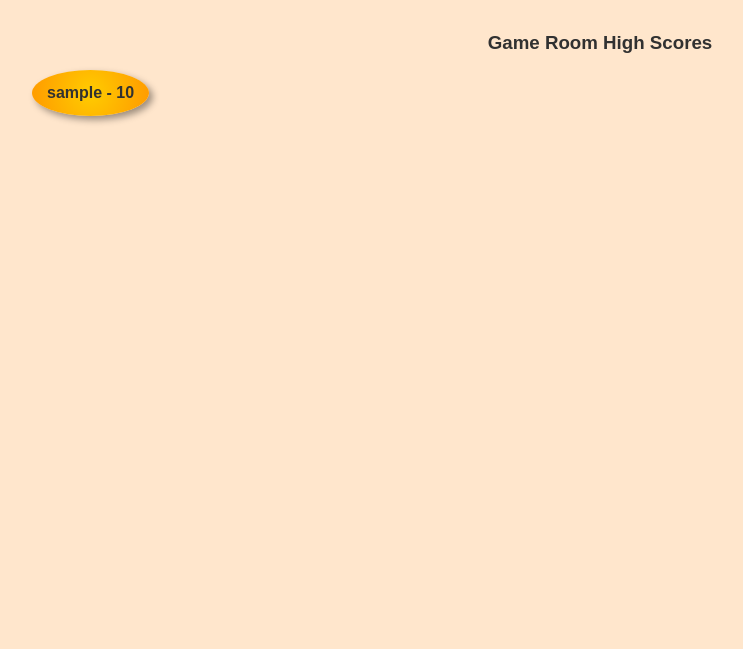
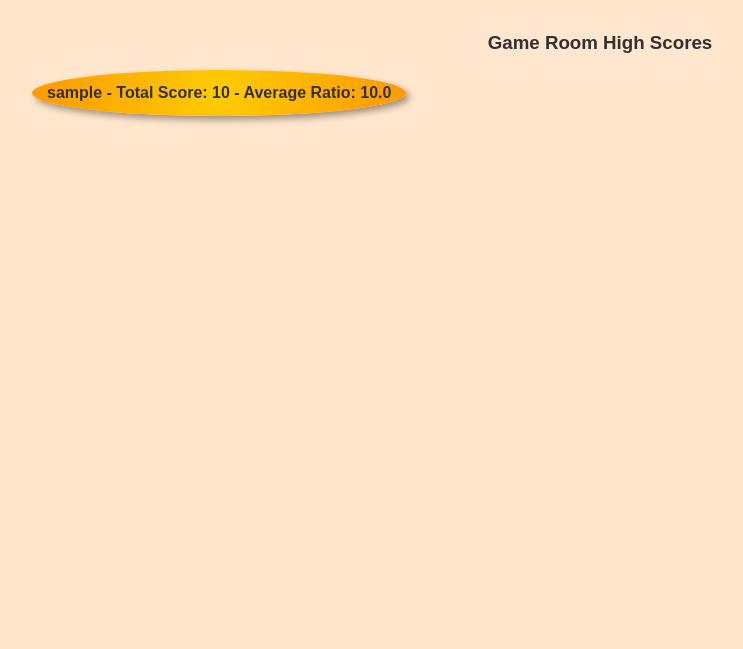
Before and after one commit to RenaldasZ/GameRoom, a Django app: page /hiscore/ in a window 1280 px wide. Shown: the part 56-705 px from the top of the page, without its empty margins (40-783 px from the left). Run offline with Django 4.2, Linux system fonts and the light colour scheme; tables that the repository leaves empty hold one stand-in row (values such as "Sample post").

Commit message:
added average player score

```diff
--- a/gameroom/game/templates/gameweb/hiscore.html
+++ b/gameroom/game/templates/gameweb/hiscore.html
@@ -5,7 +5,7 @@
 <h3>Game Room High Scores</h3>
 <ul>
     {% for player in top_players %}
-        <li> {{ player.user.username }} - {{ player.score }}</li>
+        <li> {{ player.username }} - Total Score: {{ player.total_score }} - Average Ratio: {{ player.avg_ratio }}</li><br>
     {% empty %}
         <p>No Player high scores found</p>
     {% endfor %}
--- a/gameroom/game/views.py
+++ b/gameroom/game/views.py
@@ -5,6 +5,7 @@ from django.views import generic
 from rest_framework import generics, permissions
 from . import models, serializers
 from django.views.generic import View
+from django.db.models import Count, Avg, Sum
 
 
 # Create your views here.
@@ -14,10 +15,19 @@ def index(request):
 
 class HiScoreListView(View):
     def get(self, request):
-        top_players = models.Player.objects.order_by('-score')[:10]
+        top_players = models.Player.objects.values('user__username').annotate(total_score=Sum('score'), score_count=Count('score')).order_by('-total_score')[:10]
+
+        players_with_avg_ratio = []
+        for player in top_players:
+            username = player['user__username']
+            total_score = player['total_score']
+            score_count = player['score_count']
+            avg_ratio = total_score / score_count if score_count != 0 else 0
+
+            players_with_avg_ratio.append({'username': username, 'total_score': total_score, 'avg_ratio': f'{avg_ratio}'})
 
         context = {
-            'top_players': top_players
+            'top_players': players_with_avg_ratio
         }
 
         return render(request, 'gameweb/hiscore.html', context)
```
